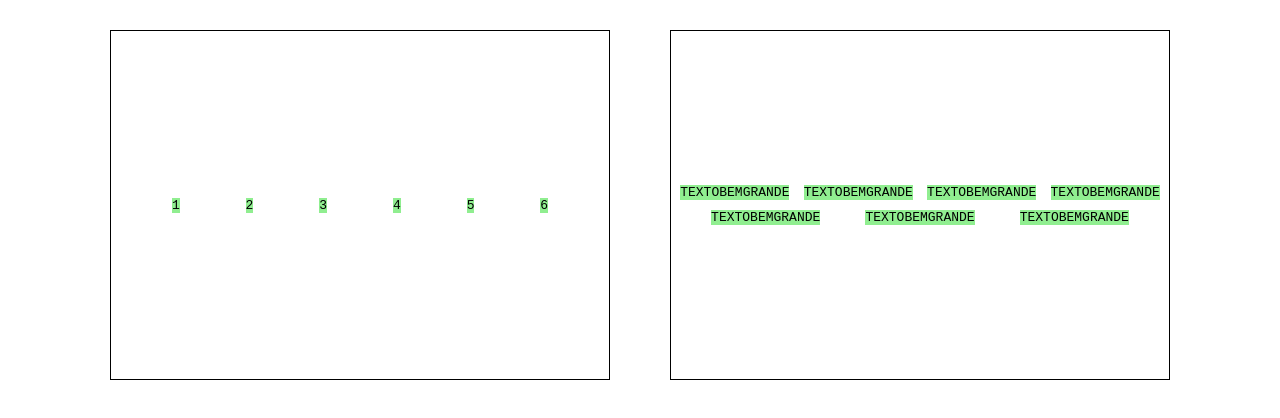
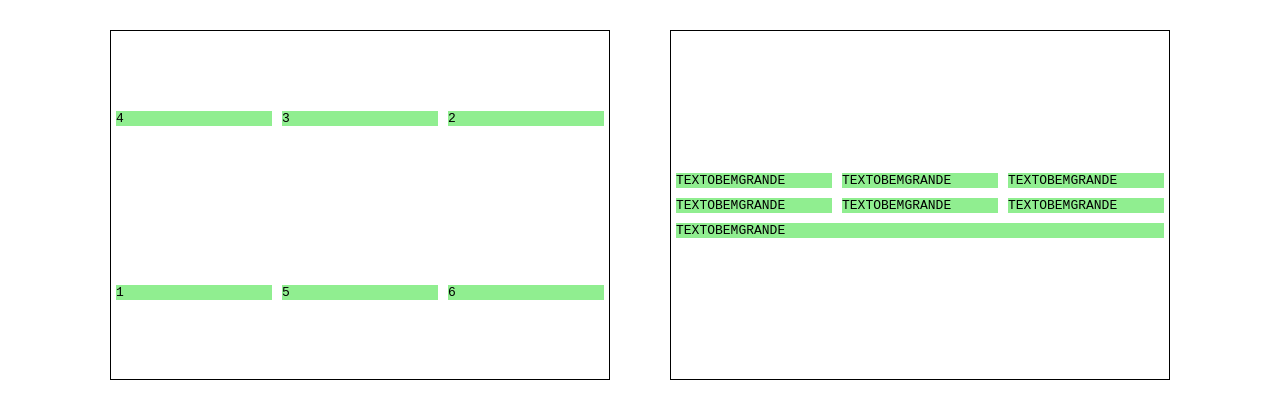
Before and after one commit to AmandaKado/flex-box-origamid, a plain HTML site: page index.html in a window 1280 px wide. Drawn offline with Linux system fonts and the light colour scheme.

Commit message:
Atualizando

```diff
--- a/index.html
+++ b/index.html
@@ -10,12 +10,12 @@
     <body>
         <main>
             <section id="container">
-                <div class="item">1</div>
-                <div class="item">2</div>
-                <div class="item">3</div>
-                <div class="item">4</div>
-                <div class="item">5</div>
-                <div class="item">6</div>
+                <div class="item order4">1</div>
+                <div class="item order3">2</div>
+                <div class="item order2">3</div>
+                <div class="item order1">4</div>
+                <div class="item order5">5</div>
+                <div class="item order6">6</div>
             </section>
 
             <section id="align-content">
--- a/style.css
+++ b/style.css
@@ -31,5 +31,29 @@ section#align-content {
 div.item {
     background-color: lightgreen;
     margin: 5px;
-    flex: 0 1 auto; /*grow shrink basis*/
+    flex: 1 0 150px; /*grow shrink basis*/
 }
+
+section > div.order1 {
+    order: 1;
+}
+
+section > div.order2 {
+    order: 2;
+}
+
+section > div.order3 {
+    order: 3;
+}
+
+section > div.order4 {
+    order: 4;
+}
+
+section > div.order5 {
+    order: 5;
+}
+
+section > div.order6 {
+    order: 6;
+}
```
